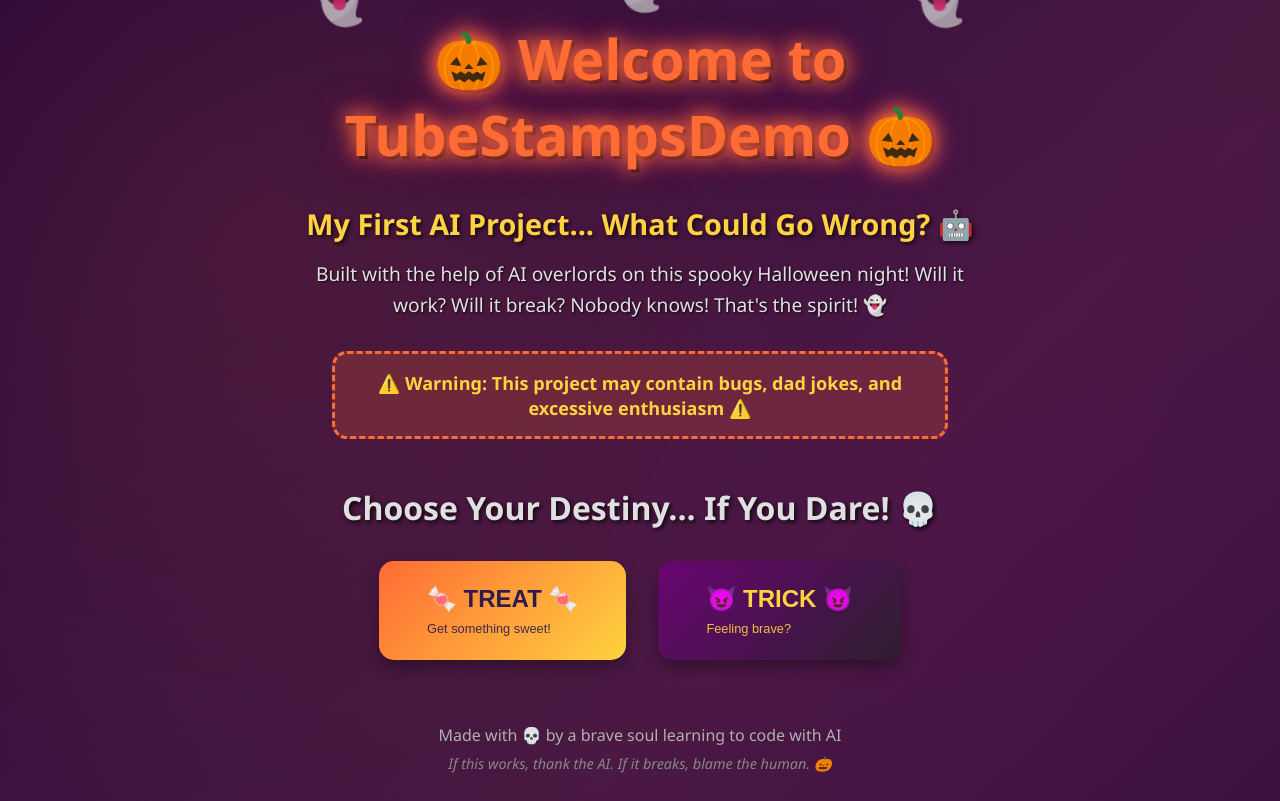
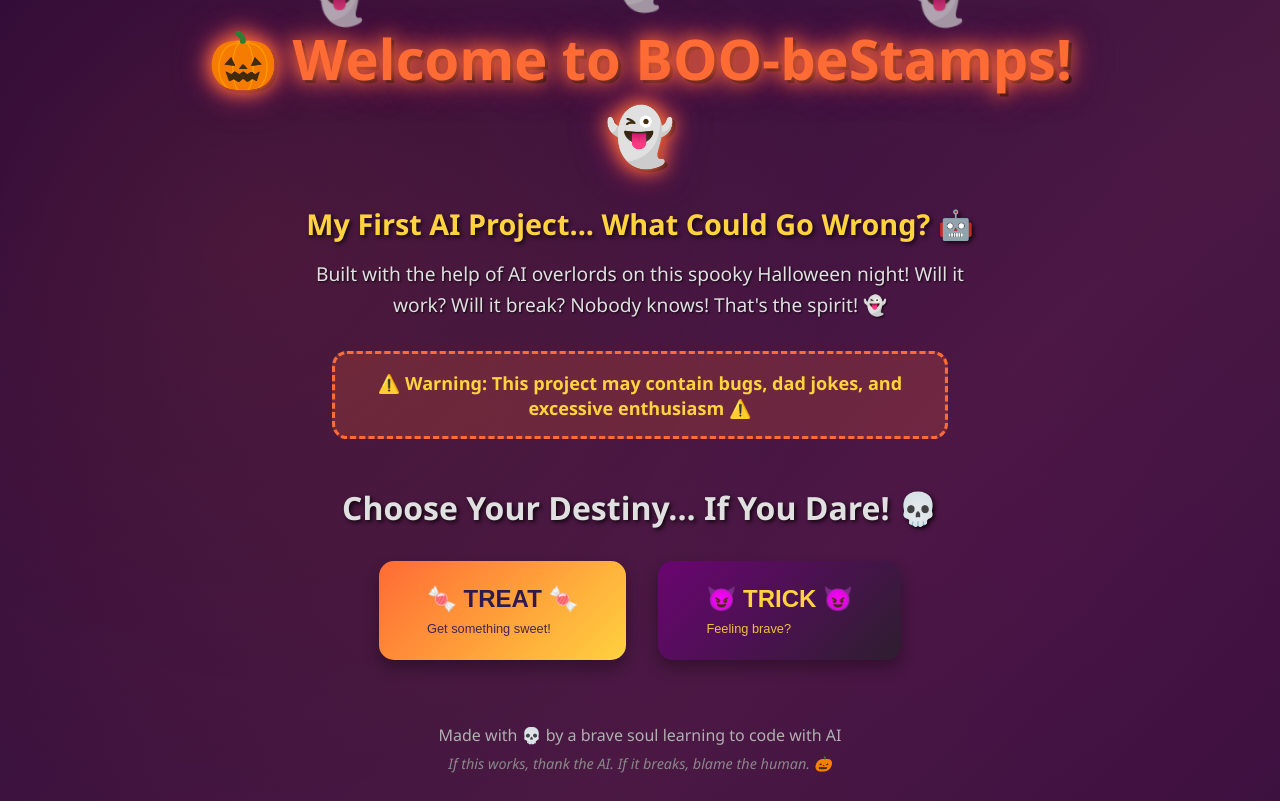
Before and after one commit to Solakas/tubestampsdemo, a React (Create React App) app: page / in a window 1280 px wide. Built offline with nearby package versions, Linux system fonts and the light colour scheme.

Commit message:
Update title to 'BOO-beStamps!' for extra Halloween spookiness 👻

```diff
--- a/src/App.js
+++ b/src/App.js
@@ -75,7 +75,7 @@ function App() {
             </div>
 
             <h1 className="main-title">
-              🎃 Welcome to TubeStampsDemo 🎃
+              🎃 Welcome to BOO-beStamps! 👻
             </h1>
 
             <div className="subtitle">
```
